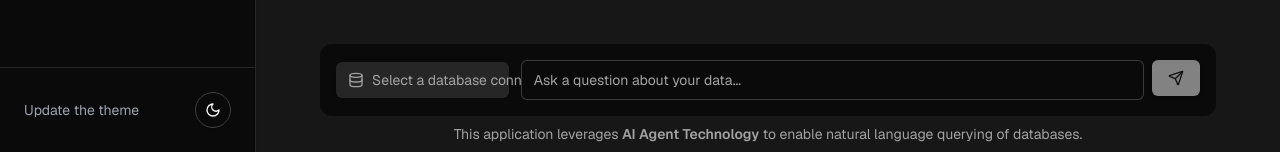
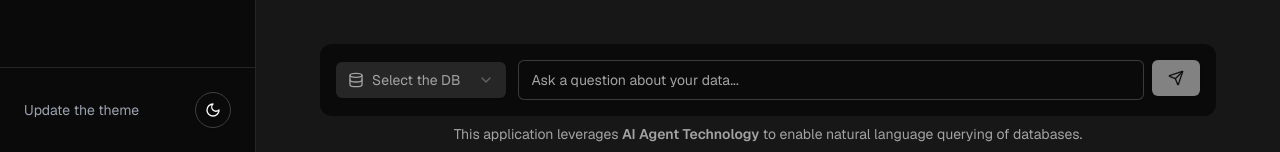
Before and after one commit to andyhou01/ai-db-search, a Next.js app: page / in a window 1280 px wide. Shown: the part 648-800 px from the top of the page. Built offline with nearby package versions, Linux system fonts and the light colour scheme.

Commit message:
update the placeholder

```diff
--- a/app/(home)/page.tsx
+++ b/app/(home)/page.tsx
@@ -634,7 +634,7 @@ export default function Page() {
               <SelectTrigger className="w-full text-sm border-none h-9 bg-muted">
                 <div className="flex items-center gap-2">
                   <Database className="w-4 h-4 text-muted-foreground" />
-                  <SelectValue placeholder="Select a database connection" />
+                  <SelectValue placeholder="Select the DB" />
                 </div>
               </SelectTrigger>
               <SelectContent>
```
